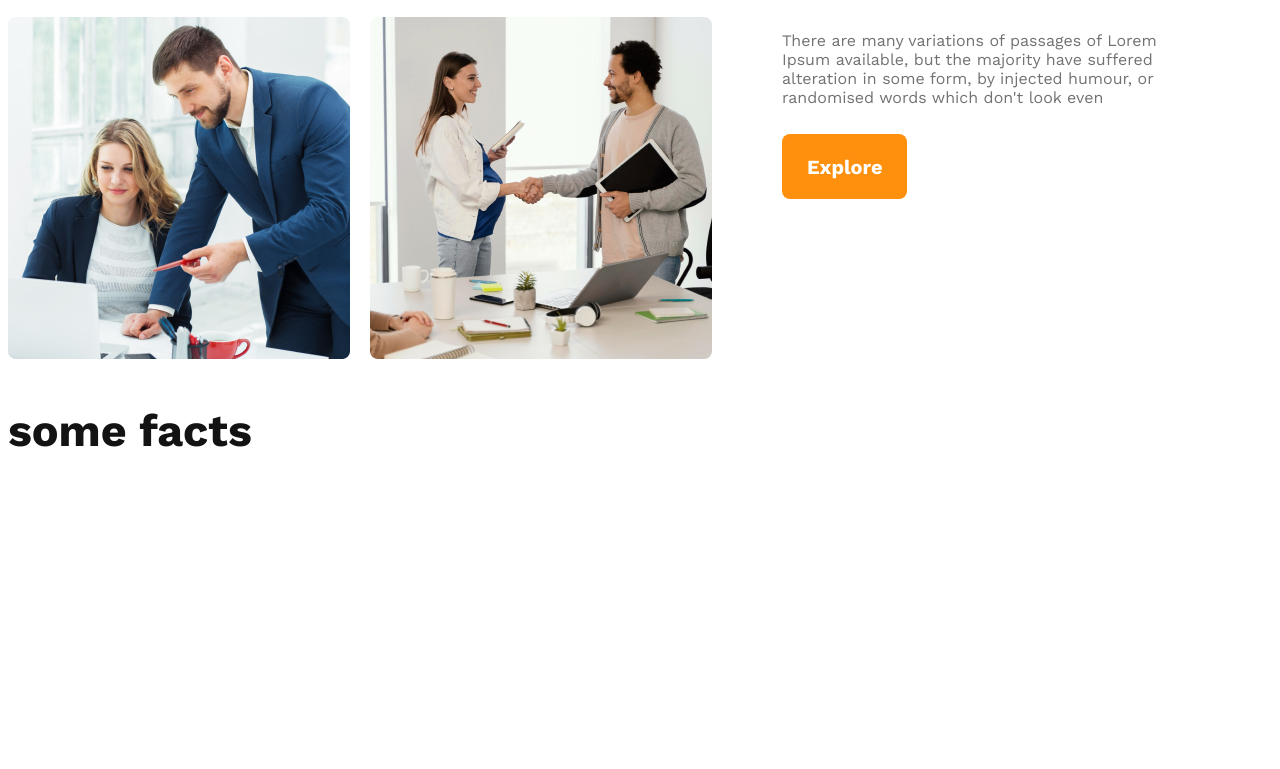
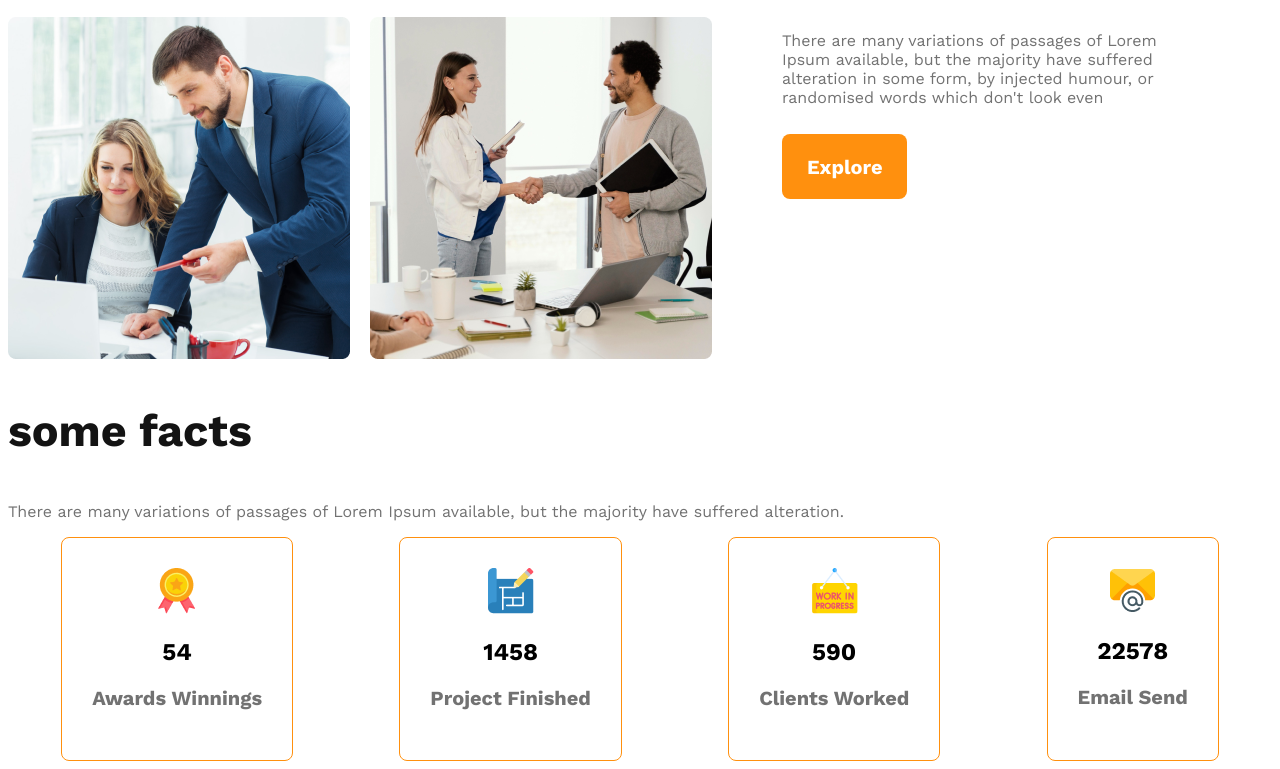
Before and after one commit to rakib299/g3-architects-website, a plain HTML site: page index.html in a window 1280 px wide. Shown: the part 1357-2126 px from the top of the page. Before the commit the page ends 1859 px from the top, so only its background shows below. Drawn offline with nearby package versions, Linux system fonts and the light colour scheme.

Commit message:
finished facts section

```diff
--- a/index.html
+++ b/index.html
@@ -23,7 +23,7 @@
         <div class="banner">
             <div class="banner-content">
                 <h1 class="banner-title">Brand New Group of Architects</h1>
-                <p class="banner-description">There are many variations of passages of Lorem Ipsum available, but the
+                <p class="text-light-grey">There are many variations of passages of Lorem Ipsum available, but the
                     majority have suffered alteration in some form, by injected humour, or randomised words which don't
                     look even</p>
                 <button class="btn-primary">Explore More</button>
@@ -43,7 +43,7 @@
             </div>
             <div class="teams-content">
                 <h3 class="teams-title">
-                    <span class="quick-list">Quick list</span> <span class="of-our">of Our</span> <span class="text-features">Features</span>
+                    <span class="text-light-grey">Quick list</span> <span class="of-our">of Our</span> <span class="text-features">Features</span>
                 </h3>
                 <p class="teams-description">There are many variations of passages of Lorem Ipsum available, but the majority have suffered alteration in some form, by injected humour, or randomised words which don't look even</p>
                 <bt class="btn-primary">Explore</bt>
@@ -54,6 +54,30 @@
         <!-- facts section -->
         <section class="facts">
             <h3 class="section-title">some facts</h3>
+            <p class="text-light-grey">There are many variations of passages of Lorem Ipsum available, but the majority have suffered alteration.</p>
+            <div class="facts-cards-container">
+                <!-- .card*4>img+h2.cards-stats+p.card-title text- light-grey -->
+                <div class="card">
+                    <img src="images/icons/ribon.png" alt="">
+                    <h2 class="cards-stats">54</h2>
+                    <p class="card-title text-light-grey">Awards Winnings</p>
+                </div>
+                <div class="card">
+                    <img src="images/icons/projects.png" alt="">
+                    <h2 class="cards-stats">1458</h2>
+                    <p class="card-title text-light-grey">Project Finished</p>
+                </div>
+                <div class="card">
+                    <img src="images/icons/customers.png" alt="">
+                    <h2 class="cards-stats">590</h2>
+                    <p class="card-title text-light-grey">Clients Worked</p>
+                </div>
+                <div class="card">
+                    <img src="images/icons/email.png" alt="">
+                    <h2 class="cards-stats">22578</h2>
+                    <p class="card-title text-light-grey">Email Send</p>
+                </div>
+            </div>
         </section>
     </main>
 </body>
--- a/styles/architects.css
+++ b/styles/architects.css
@@ -1,10 +1,12 @@
 /* work sans font from google */
 @import url('https://fonts.googleapis.com/css2?family=Work+Sans:wght@400;500;700;800&display=swap');
+
 /* shared style */
 * {
     font-family: 'Work Sans', sans-serif;
 }
-.btn-primary{
+
+.btn-primary {
     border-radius: 8px;
     background-color: #FF900E;
     color: #FFF;
@@ -14,129 +16,169 @@
     border: 0;
     cursor: pointer;
 }
-.section-title{
+
+.section-title {
     font-weight: 700;
     font-size: 2.8rem;
     color: #131313;
 }
 
+.text-light-grey {
+    color: #727272;
+}
+
 /* header styles */
-header{
+header {
     background: rgba(255, 144, 14, 0.10);
     padding: 50px 240px;
 }
-nav{
+
+nav {
     display: flex;
     justify-content: space-between;
     align-items: center;
 }
 
-nav > ul{
+nav>ul {
     display: flex;
 }
-nav li{
+
+nav li {
     list-style: none;
     margin-right: 30px;
     font-weight: 500;
     font-size: 1rem;
 }
-nav li a{
+
+nav li a {
     text-decoration: none;
     color: #424242;
 }
 
 /* banner styles */
-.banner-content{
+.banner-content {
     max-width: 800px;
     text-align: center;
     margin: 0 auto;
 }
-.banner-title{
+
+.banner-title {
     font-size: 4rem;
     font-weight: 700;
     color: #131313;
 }
-.banner-description{
-    color: #727272;
-}
-.banner img{
+
+.banner img {
     width: 100%;
     margin-top: 20px;
 }
 
 /* main section styles */
-main{
+main {
     max-width: 1440px;
     padding: 70px auto;
 
 }
 
 /* teams styles */
-.teams-container{
+.teams-container {
     display: flex;
     align-items: center;
 }
-.teams-img-container{
+
+.teams-img-container {
     display: grid;
     grid-template-columns: repeat(2, 1fr);
     gap: 1.25rem;
 }
-.teams-content{
+
+.teams-content {
     padding-left: 70px;
     padding-right: 70px;
 }
-.teams-title{
+
+.teams-title {
     font-size: 2.8rem;
-}
-.teams-title, .quick-list{
-    color: #727272;
     font-weight: 500;
 }
-.teams-title, .text-features{
+
+.text-features {
     color: #FF900E;
     font-weight: 700;
 }
-.teams-title, .of-our{
+
+.of-our {
     color: #131313;
     font-weight: 700;
 }
-.teams-description{
+
+.teams-description {
     color: #727272;
     font-weight: 400;
     padding-bottom: 32px;
 }
 
+/* facts section */
+.facts-cards-container {
+    display: flex;
+    justify-content: space-around;
+}
 
+.facts-card-container,
+.card {
+    border-radius: 8px;
+    border: 1px solid #FF900E;
+    text-align: center;
+    padding: 30px;
+}
+
+.facts-cards-container .card-stats {
+    font-size: 2.8rem;
+    color: #424242;
+    margin-top: 10px;
+    margin-bottom: 10px;
+}
+
+.facts-cards-container .card-title {
+    font-weight: 600;
+    font-size: 1.25rem;
+    margin-top: 5px;
+}
 
 /* responsive media quaery */
 /* mobile devices */
 @media screen and (max-width: 576px) {
 
-    header{
+    header {
         padding: 20px;
     }
+
     nav,
-    .teams-container
-    {
+    .teams-container {
         flex-direction: column;
     }
-    .teams-img-container{
+
+    .teams-img-container {
         grid-template-columns: 1fr;
     }
-    .teams-content{
+
+    .teams-content {
         padding-left: 20px;
         padding-right: 20px;
 
-}
+    }
 }
 
 
 /* tablet or medium devices */
-@media  screen and (min-width: 576px) and(max-width: 960px) {
-    nav, .teams-container{
+@media screen and (min-width: 576px) and(max-width: 960px) {
+
+    nav,
+    .teams-container {
         flex-direction: column;
     }
-    header{
+
+    header {
         padding: 50px;
     }
 }
```
